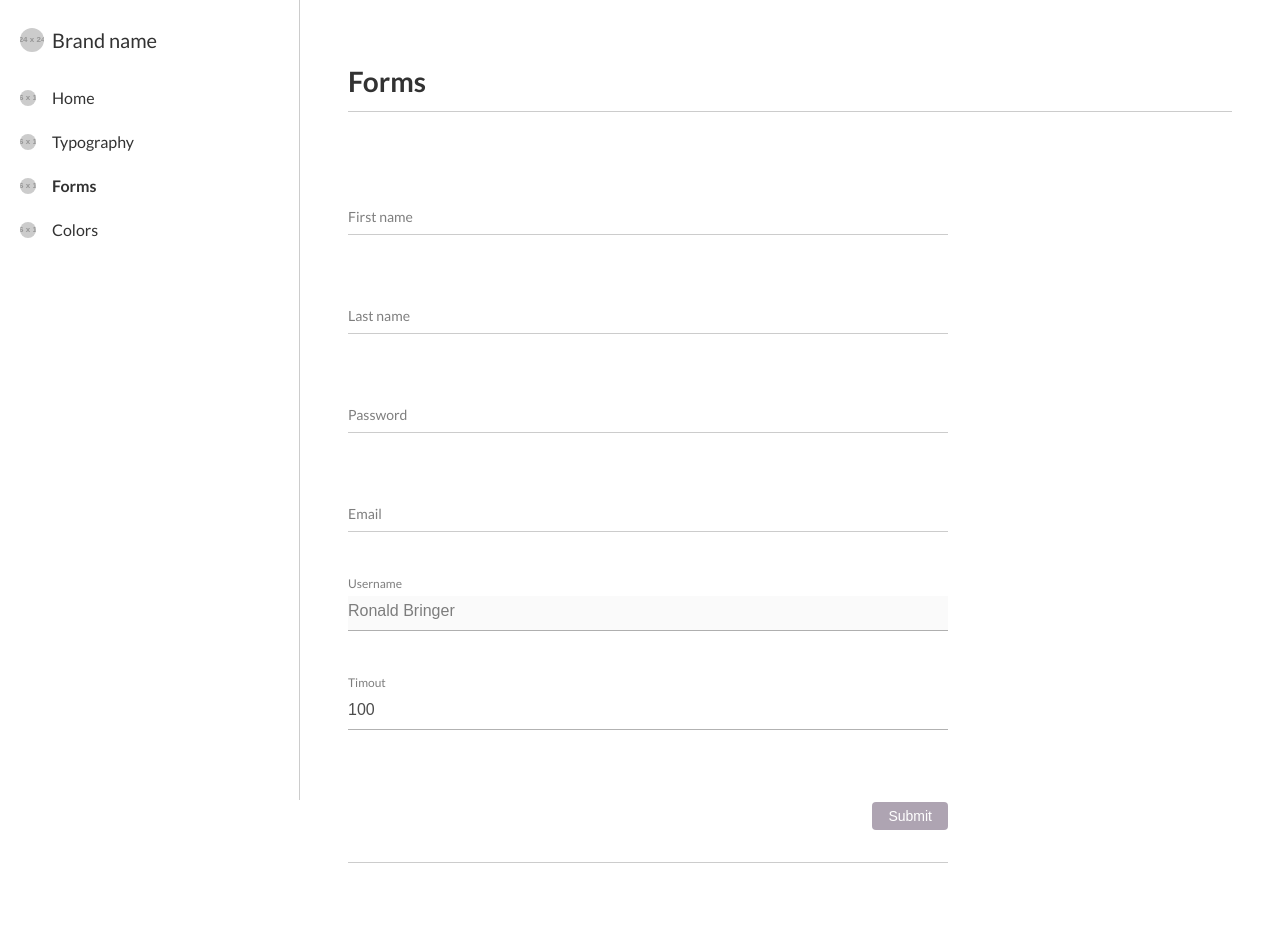
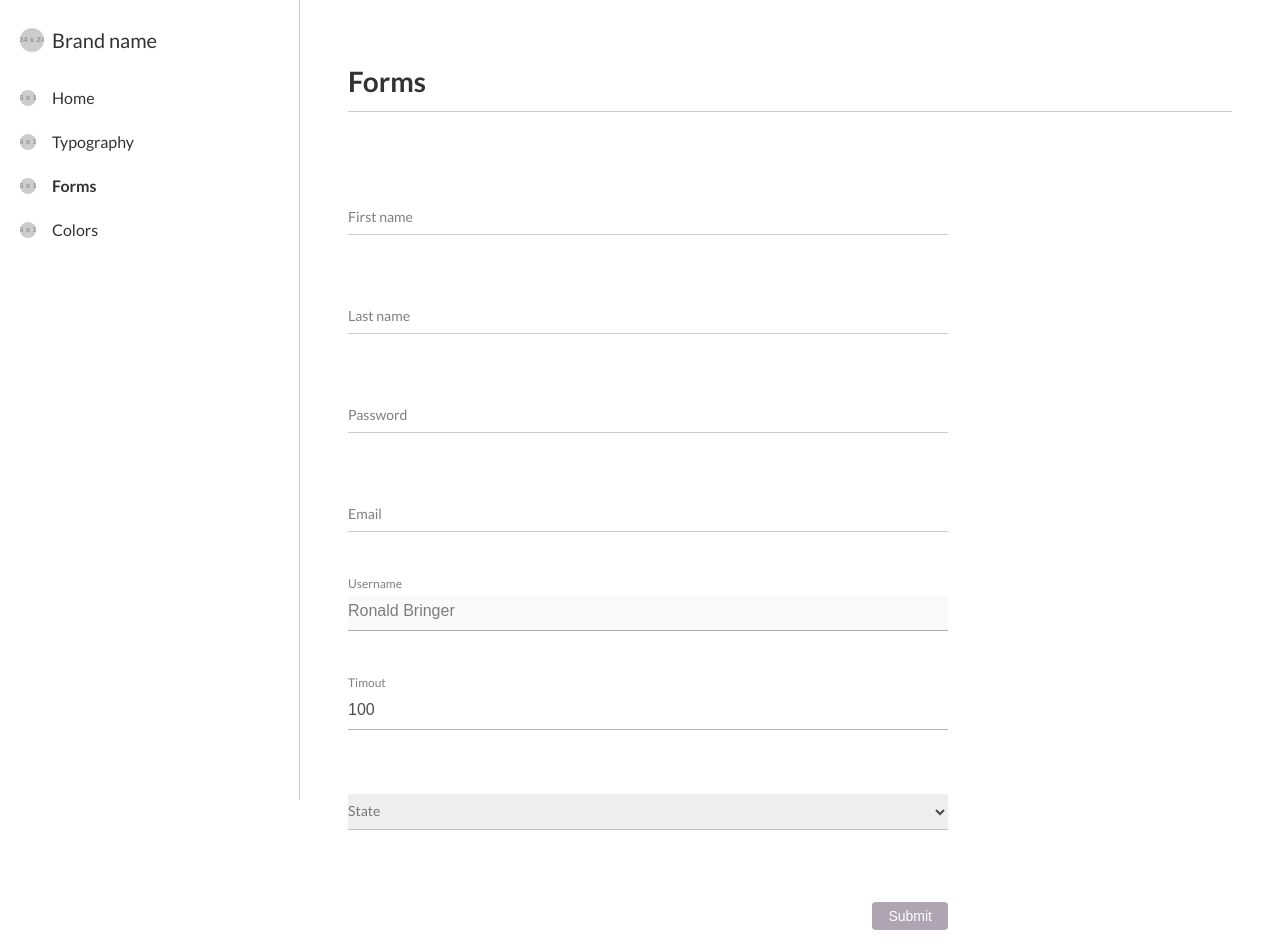
Before and after one commit to mccannm11/electronic-warrants, a React (Create React App) app: page /forms in a window 1280 px wide. Shown: the top 952 px of the page. Built offline with nearby package versions, Linux system fonts and the light colour scheme.

Commit message:
Organize a bit

```diff
--- a/src/inputs/SelectField.tsx
+++ b/src/inputs/SelectField.tsx
@@ -1,39 +1,78 @@
-import React, { useState } from "react"
-import {
-  FormElementState,
-  StyledFormFieldWrapper,
-  StyledTextFieldLabel,
-  ValidationState
-} from "./TextField"
-import { Spacer } from "../utilities/Spacer"
-import { FieldError } from "react-hook-form"
+import React, { FC, HTMLAttributes } from "react"
+import { StyledTextFieldProps } from "./TextField"
+import { useFormContext } from "react-hook-form"
+import { FieldError, formFieldWrapper } from "./formFieldWrapper"
+import { ValidationRules } from "react-hook-form/dist/types/form"
+import styled from "styled-components"
+import { Colors } from "../styles/Colors"
+import { commonFormCss } from "./commonFormCss"
+
+const StyledSelectField = styled.select<StyledTextFieldProps>`
+  ${commonFormCss};
+  color: rgba(0, 0, 0, ${(props) => (props.disabled ? 0.5 : 0.7)});
+  width: 100%;
+  border: none;
+  outline: none;
+  padding: 6px 0 10px;
+  border-bottom: 1px solid #ccc;
+  pointer-events: none;
+  font-size: 16px;
+  border-bottom-color: ${(props) =>
+    props.formElementState === "open" ? Colors.black30 : Colors.black20};
+`
+
+type SelectOption = {
+  label: string
+  id: string
+}
 
 type SelectFieldProps = {
+  label: string
+  name: string
+  type?: string
   disabled?: boolean
-  label: string
   error?: FieldError
-}
+  options: SelectOption[]
+} & HTMLAttributes<HTMLSelectElement>
 
-const SelectField = React.forwardRef<HTMLSelectElement, SelectFieldProps>(
-  ({ disabled = false, ...props }, ref) => {
-    const validationState: ValidationState = props.error ? "invalid" : "valid"
-
-    const [formElementState, setFormElementState] = useState<FormElementState>(
-      "closed"
-    )
-
+const BaseSelectField = React.forwardRef<HTMLSelectElement, SelectFieldProps>(
+  ({ options, ...props }, ref) => {
     return (
-      <StyledFormFieldWrapper disabled={disabled}>
-        <StyledTextFieldLabel
-          formElementState={formElementState}
-          validationState={validationState}
-        >
-          {props.label}
-        </StyledTextFieldLabel>
-        <Spacer height={1.5} />
-      </StyledFormFieldWrapper>
+      // @ts-ignore
+      <StyledSelectField ref={ref} {...props}>
+        {options.map(({ id, label }) => (
+          <option value={id}>{label}</option>
+        ))}
+      </StyledSelectField>
     )
   }
 )
 
-export { SelectField }
+export type ConnectedFormElementProps = {
+  validationRules?: ValidationRules
+}
+
+type ConnectedSelectFieldProps = SelectFieldProps & ConnectedFormElementProps
+
+const ConnectedSelectField: FC<ConnectedSelectFieldProps> = ({
+  validationRules = {},
+  ...props
+}) => {
+  const { register, errors } = useFormContext()
+  const fieldError = errors[props.name]
+
+  return (
+    // @ts-ignore
+    <SelectField
+      ref={register(validationRules)}
+      error={fieldError}
+      {...props}
+    />
+  )
+}
+
+const SelectField = formFieldWrapper<HTMLInputElement, SelectFieldProps>(
+  BaseSelectField
+)
+
+export { SelectField, ConnectedSelectField }
--- /dev/null
+++ b/src/inputs/commonFormCss.ts
@@ -0,0 +1,8 @@
+import { css } from "styled-components"
+import { Colors } from "../styles/Colors"
+
+const commonFormCss = css`
+  caret-color: ${Colors.black40};
+`
+
+export { commonFormCss }
--- /dev/null
+++ b/src/inputs/formFieldWrapper.tsx
@@ -0,0 +1,134 @@
+import React, { useEffect, useImperativeHandle, useRef, useState } from "react"
+import { Spacer } from "../utilities/Spacer"
+import styled from "styled-components"
+import { Colors } from "../styles/Colors"
+import { animate } from "../styles/Mixins"
+
+type StyledTextFieldLabelProps = {
+  validationState: ValidationState
+  formElementState: FormElementState
+}
+
+export const StyledTextFieldLabel = styled.label<StyledTextFieldLabelProps>`
+  ${animate(0.175)};
+  color: ${(props) =>
+    props.validationState === "invalid" ? Colors.errorRed : Colors.black};
+  opacity: 0.5;
+  position: absolute;
+  top: ${(props) => (props.formElementState === "open" ? 4 : 32)}px;
+  left: 0;
+  pointer-events: none;
+  font-size: ${(props) => (props.formElementState === "open" ? 12 : 14)}px;
+  font-weight: ${(props) => (props.formElementState === "open" ? 400 : 500)};
+`
+
+type StyledFormFieldWrapperProps = {
+  disabled?: boolean
+}
+
+const StyledFormFieldWrapper = styled.div<StyledFormFieldWrapperProps>`
+  position: relative;
+  cursor: ${(props) => (props.disabled ? "not-allowed" : "text")};
+`
+
+export type FieldError = {
+  message: string
+}
+
+export type FormElementState = "open" | "closed"
+export type ValidationState = "valid" | "invalid"
+
+type StyledErrorMessageProps = {
+  validationState: ValidationState
+}
+
+const StyledErrorMessage = styled.div<StyledErrorMessageProps>`
+  ${animate(0.15)};
+  color: ${Colors.errorRed};
+  height: 12px;
+  font-size: 11px;
+  margin-top: 4px;
+  margin-bottom: 24px;
+  position: relative;
+  opacity: ${(props) => (props.validationState === "valid" ? 0 : 0.7)};
+  top: ${(props) => (props.validationState === "valid" ? -16 : 0)}px;
+`
+
+export type SharedFormFieldProps = {
+  error?: FieldError
+  disabled?: boolean
+  label?: string
+}
+
+const formFieldWrapper = <
+  TElement extends HTMLInputElement | HTMLSelectElement,
+  TProps extends SharedFormFieldProps
+>(
+  FormField: any
+) =>
+  React.forwardRef<TElement, TProps>(({ disabled = false, ...props }, ref) => {
+    const wrapperRef = useRef<HTMLDivElement>()
+    const inputRef = useRef<TElement>()
+    const [formElementState, setFormElementState] = useState<FormElementState>(
+      "closed"
+    )
+
+    const validationState: ValidationState = props.error ? "invalid" : "valid"
+
+    const calculateFormElementState = () =>
+      setFormElementState(
+        inputRef.current.value.length === 0 && !disabled ? "closed" : "open"
+      )
+
+    const handleInputBlur = () => calculateFormElementState()
+
+    useImperativeHandle(ref, () => inputRef.current)
+
+    useEffect(() => {
+      inputRef.current.click()
+      inputRef.current.blur()
+      calculateFormElementState()
+    }, [])
+
+    const handleWrapperClick = () => {
+      inputRef.current.focus()
+      setFormElementState("open")
+    }
+
+    const handleInputFocus = () => {
+      setFormElementState("open")
+    }
+
+    return (
+      <>
+        <StyledFormFieldWrapper
+          disabled={disabled}
+          ref={wrapperRef}
+          onClick={handleWrapperClick}
+        >
+          <StyledTextFieldLabel
+            formElementState={formElementState}
+            validationState={validationState}
+          >
+            {props.label}
+          </StyledTextFieldLabel>
+          <Spacer height={1.5} />
+          <FormField
+            {...props}
+            ref={inputRef}
+            autoComplete="off"
+            disabled={disabled}
+            validationState={validationState}
+            formElementState={formElementState}
+            onFocus={handleInputFocus}
+            onBlur={handleInputBlur}
+          />
+        </StyledFormFieldWrapper>
+        <StyledErrorMessage validationState={validationState}>
+          {props.error?.message}
+        </StyledErrorMessage>
+      </>
+    )
+  })
+
+export { formFieldWrapper }
--- a/src/pages/FormsPage.tsx
+++ b/src/pages/FormsPage.tsx
@@ -1,7 +1,6 @@
 import React, { useState } from "react"
 import { PageWithNavigationLayout } from "../layouts/PageWithNavigationLayout"
 import { PageHeader } from "../layouts/PageHeader"
-import { Page } from "../layouts/Page"
 import { ConnectedTextField } from "../inputs/TextField"
 import styled from "styled-components"
 import { Spacer } from "../utilities/Spacer"
@@ -12,6 +11,7 @@ import { Header } from "../typography/Header"
 import { HR } from "../utilities/HR"
 import { Text } from "../typography/Text"
 import { $ } from "../utilities/helpers"
+import { ConnectedSelectField } from "../inputs/SelectField"
 
 const StyledFormLayout = styled.div`
   display: flex;
@@ -79,6 +79,16 @@ const FormsPage = () => {
               defaultValue="Ronald Bringer"
             />
             <ConnectedTextField label="Timout" name="timeout" />
+            <ConnectedSelectField
+              label="State"
+              name="state"
+              options={[
+                { id: "", label: "" },
+                { id: "MA", label: "Mass of two shits" },
+                { id: "VT", label: "Vermont" },
+                { id: "CT", label: "No one knows how to spell this" }
+              ]}
+            />
             <StyledFormFooter>
               <ConnectedButton color="englishViolet" onClick={handleSubmit}>
                 Submit
```
Also changed, not shown: src/inputs/TextField.tsx (+21 -143 lines).
